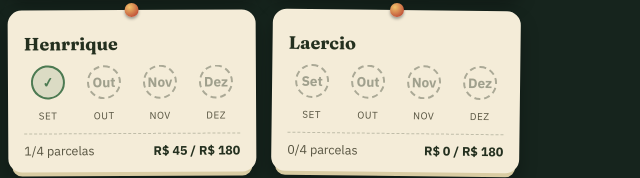
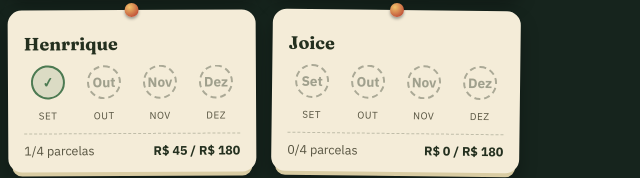
Before and after one commit to joselucasdiogo-netizen/Ch-cara-Final-de-Ano-2026, a plain HTML site: page index.html in a window 1280 px wide. Shown: the part 1066-1244 px from the top of the page, 640-1280 px from the left. Drawn offline with Linux system fonts and the light colour scheme.

Commit message:
Atualizar o index.html
Alteração de integrante, Laercio por Joice

```diff
--- a/index.html
+++ b/index.html
@@ -383,7 +383,7 @@ const pessoas = [
   { nome: "Bruno",         pagamentos: [false, false, false, false] },
   { nome: "Marilia Santos", pagamentos: [true, false, false, false] },
   { nome: "Henrrique",     pagamentos: [true, false, false, false] },
-  { nome: "Laercio",       pagamentos: [false, false, false, false] },
+  { nome: "Joice",       pagamentos: [false, false, false, false] },
   { nome: "Riva",          pagamentos: [false, false, false, false] },
   { nome: "Zilda",         pagamentos: [false, false, false, false] },
   { nome: "Evani",         pagamentos: [false, false, false, false] },
```
